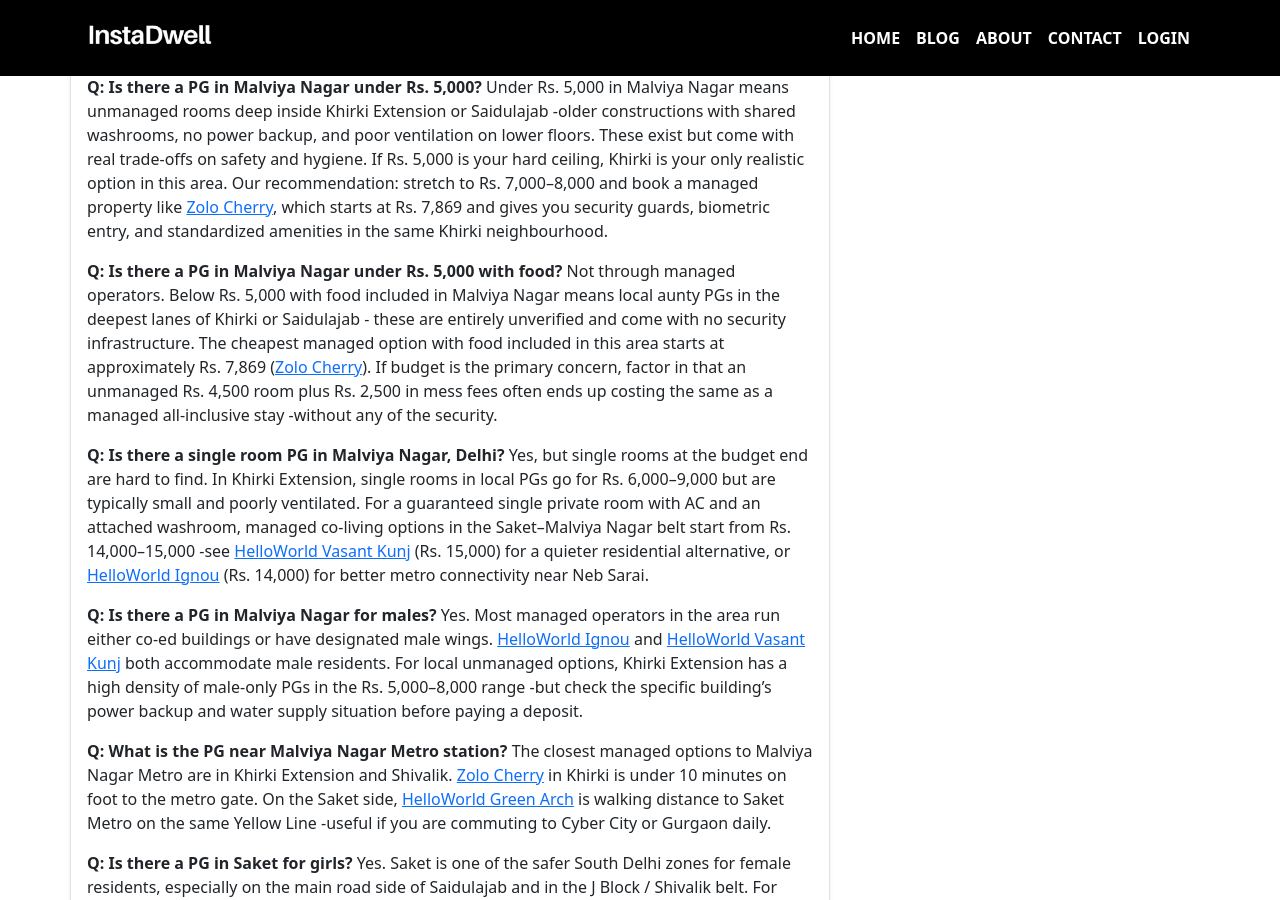
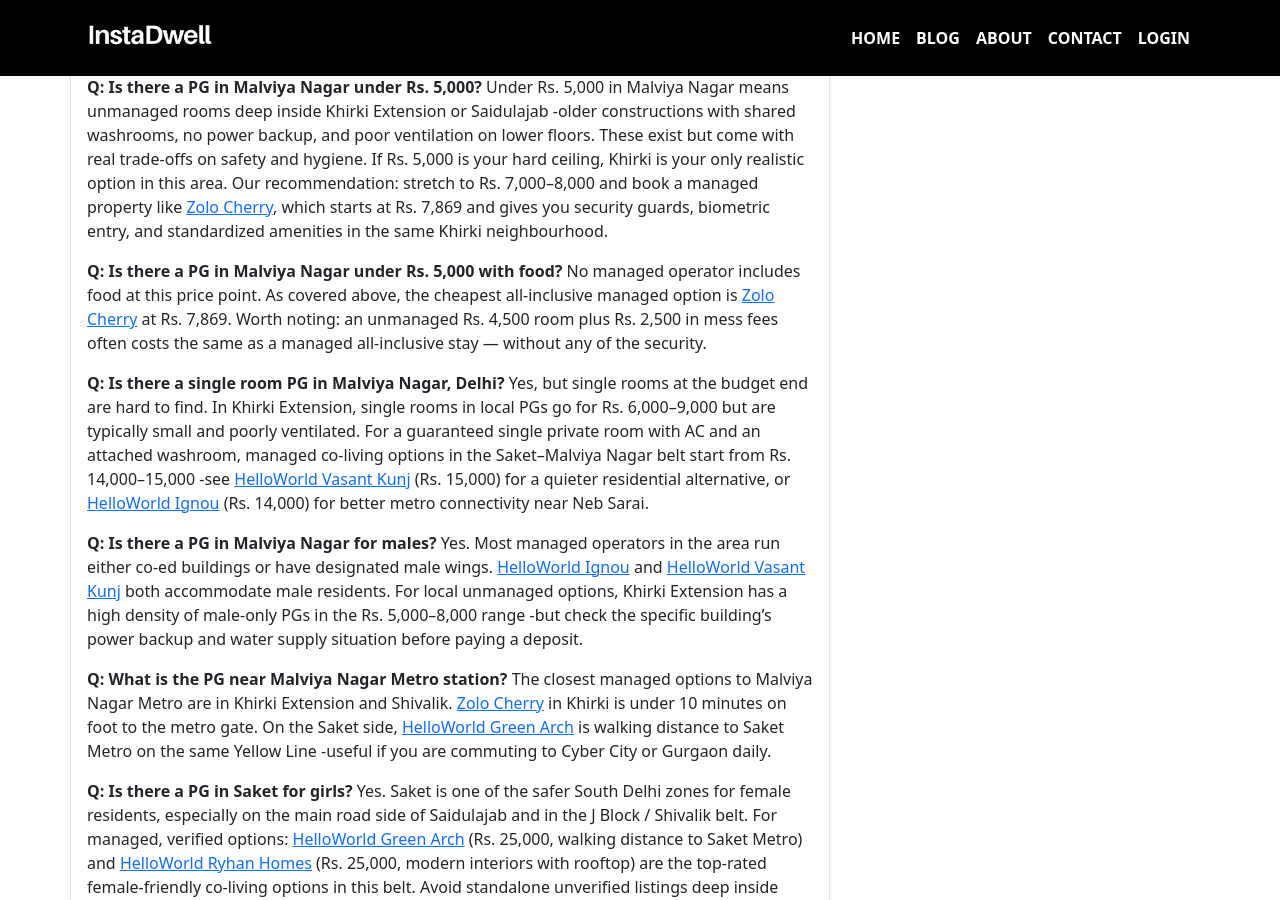
Before and after one commit to instadw/instadwell-blog, a Jekyll site: the page built from _posts/2026-2-14-top-6-co-living-spaces-in-saket-and-malviya-nagar-posh-living-vs-budget-reality.md, in a window 1280 px wide and 900 px high, scrolled down 4386 px. Built offline with Jekyll 4.4.1, drawn with Linux system fonts in a browser that asks for light colours.

Commit message:
Update 2026-2-14-top-6-co-living-spaces-in-saket-and-malviya-nagar-posh-living-vs-budget-reality.md

```diff
--- a/_posts/2026-2-14-top-6-co-living-spaces-in-saket-and-malviya-nagar-posh-living-vs-budget-reality.md
+++ b/_posts/2026-2-14-top-6-co-living-spaces-in-saket-and-malviya-nagar-posh-living-vs-budget-reality.md
@@ -11,7 +11,7 @@
   - question: "Is there a PG in Malviya Nagar under ₹5,000?"
     answer: "Under ₹5,000 in Malviya Nagar usually means unmanaged rooms in Khirki Extension or Saidulajab with shared washrooms and poor ventilation. For safety and hygiene, it's recommended to budget ₹7,000–8,000 for managed properties like Zolo Cherry (₹7,869)."
   - question: "Is there a PG in Malviya Nagar under ₹5,000 with food?"
-    answer: "No managed operators offer food at this price point. Local unverified 'aunty PGs' may offer it, but they lack security infrastructure. The cheapest managed all-inclusive option starts at approximately ₹7,869 (Zolo Cherry)."
+    answer: "No managed operator includes food at this price point. The cheapest all-inclusive managed option in this area is Zolo Cherry, starting at ₹7,869. It is worth noting that an unmanaged ₹4,500 room plus ₹2,500 in separate mess fees often ends up costing the same as a managed stay—without any of the professional security or infrastructure."
   - question: "Is there a single room PG in Malviya Nagar, Delhi?"
     answer: "Budget single rooms (₹6,000–9,000) are small and poorly ventilated. For a guaranteed private room with AC and attached washroom, managed co-living options in the Saket–Malviya Nagar belt start from ₹14,000–15,000."
   - question: "Is there a PG in Malviya Nagar for males?"
@@ -195,7 +195,7 @@
 Under Rs. 5,000 in Malviya Nagar means unmanaged rooms deep inside Khirki Extension or Saidulajab -older constructions with shared washrooms, no power backup, and poor ventilation on lower floors. These exist but come with real trade-offs on safety and hygiene. If Rs. 5,000 is your hard ceiling, Khirki is your only realistic option in this area. Our recommendation: stretch to Rs. 7,000–8,000 and book a managed property like [Zolo Cherry](https://instadwell.com/properties/2503-zolo-cherry), which starts at Rs. 7,869 and gives you security guards, biometric entry, and standardized amenities in the same Khirki neighbourhood.
 
 **Q: Is there a PG in Malviya Nagar under Rs. 5,000 with food?**
-Not through managed operators. Below Rs. 5,000 with food included in Malviya Nagar means local aunty PGs in the deepest lanes of Khirki or Saidulajab - these are entirely unverified and come with no security infrastructure. The cheapest managed option with food included in this area starts at approximately Rs. 7,869 ([Zolo Cherry](https://instadwell.com/properties/2503-zolo-cherry)). If budget is the primary concern, factor in that an unmanaged Rs. 4,500 room plus Rs. 2,500 in mess fees often ends up costing the same as a managed all-inclusive stay -without any of the security.
+No managed operator includes food at this price point. As covered above, the cheapest all-inclusive managed option is [Zolo Cherry](https://instadwell.com/properties/2503-zolo-cherry) at Rs. 7,869. Worth noting: an unmanaged Rs. 4,500 room plus Rs. 2,500 in mess fees often costs the same as a managed all-inclusive stay — without any of the security.
 
 **Q: Is there a single room PG in Malviya Nagar, Delhi?**
 Yes, but single rooms at the budget end are hard to find. In Khirki Extension, single rooms in local PGs go for Rs. 6,000–9,000 but are typically small and poorly ventilated. For a guaranteed single private room with AC and an attached washroom, managed co-living options in the Saket–Malviya Nagar belt start from Rs. 14,000–15,000 -see [HelloWorld Vasant Kunj](https://instadwell.com/properties/3224-helloworld-vasantkunj) (Rs. 15,000) for a quieter residential alternative, or [HelloWorld Ignou](https://instadwell.com/properties/3227-helloworld-ignou) (Rs. 14,000) for better metro connectivity near Neb Sarai.
```
